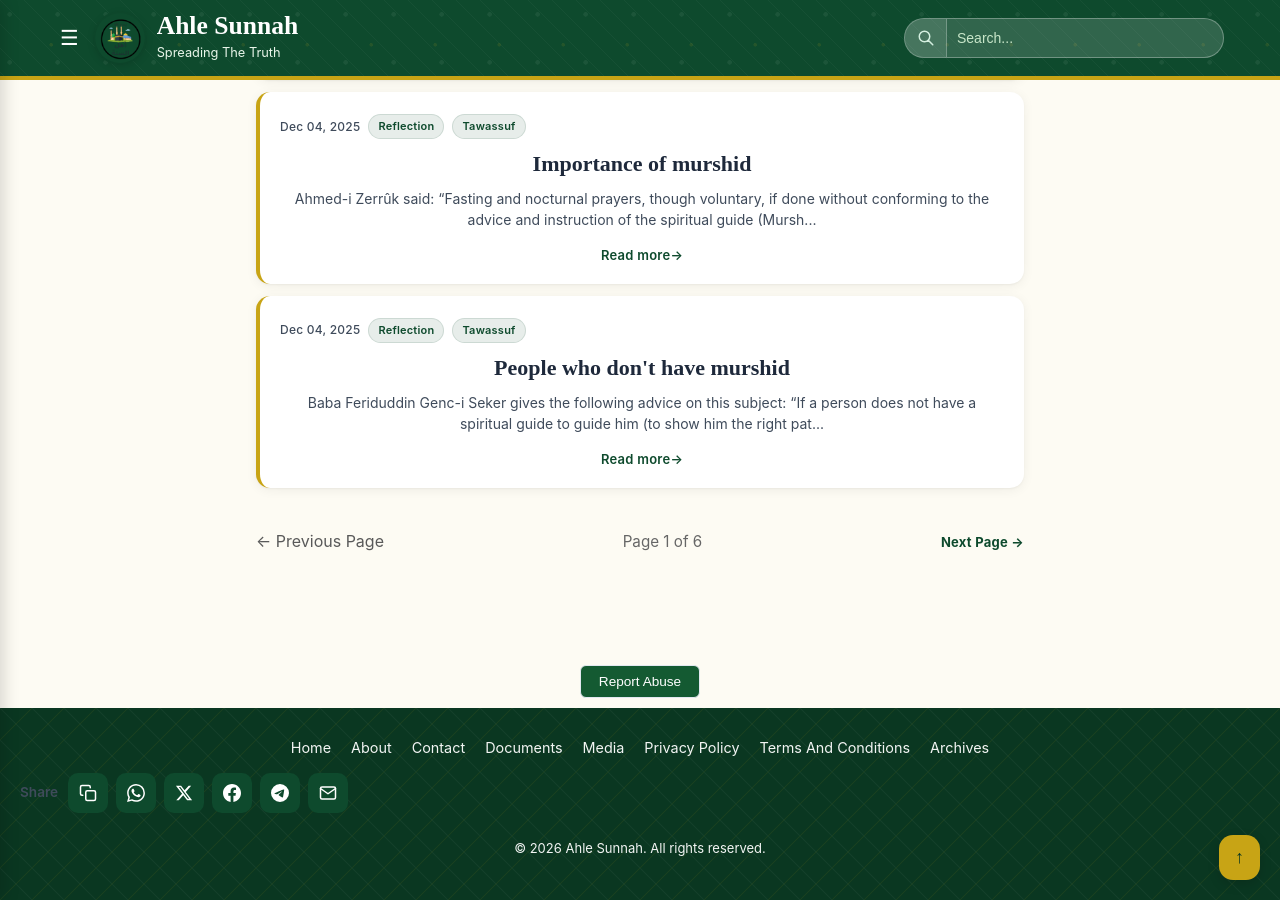
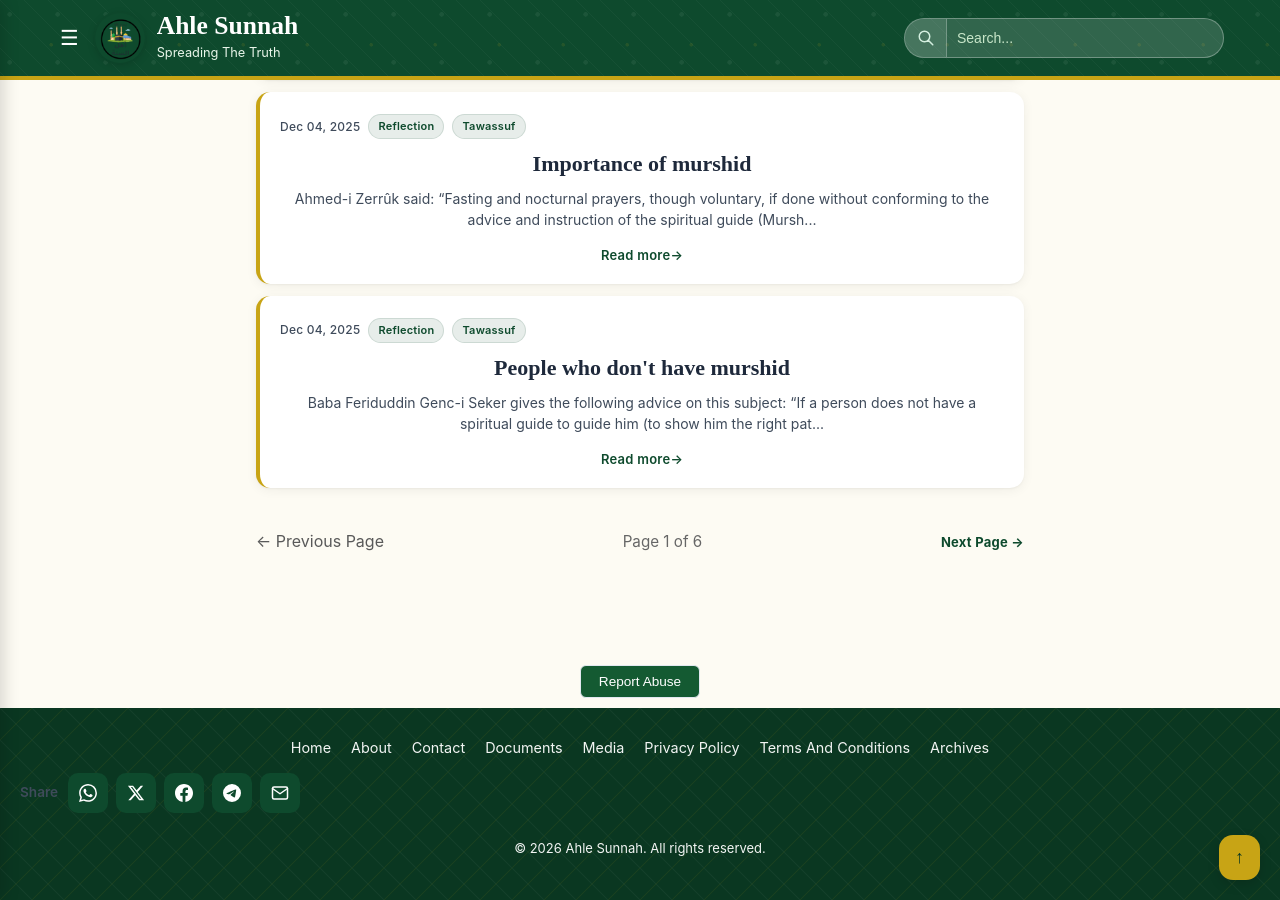
Before and after one commit to Fali17/ahlesunnah, a Jekyll site: the page built from index.html, in a window 1280 px wide and 900 px high, scrolled down 1793 px. Built offline with Jekyll 4.4.1, drawn with Linux system fonts in a browser that asks for light colours; the list of posts is cut into pages by our own code.

Commit message:
Update default.html

```diff
--- a/_layouts/default.html
+++ b/_layouts/default.html
@@ -747,16 +747,6 @@ document.addEventListener("DOMContentLoaded", () => {
     <div class="share-bar" role="group" aria-label="Share this article">
   <span class="share-label">Share</span>
 
-  <!-- Copy link -->
-  <button type="button" class="share-btn" id="copyLinkBtn"
-          data-url="{{ page.url | absolute_url }}"
-          aria-label="Copy link" title="Copy link">
-    <svg class="share-icon" viewBox="0 0 24 24" aria-hidden="true" width="18" height="18" fill="none" stroke="currentColor" stroke-width="2" stroke-linecap="round" stroke-linejoin="round">
-      <rect x="9" y="9" width="13" height="13" rx="2"></rect>
-      <path d="M5 15H4a2 2 0 0 1-2-2V4a2 2 0 0 1 2-2h9a2 2 0 0 1 2 2v1"></path>
-    </svg>
-  </button>
-
   <!-- WhatsApp -->
   <a class="share-btn" href="https://wa.me/?text={{ page.title | uri_escape }}%20{{ page.url | absolute_url | uri_escape }}"
      target="_blank" rel="noopener noreferrer" aria-label="Share on WhatsApp" title="WhatsApp">
```
